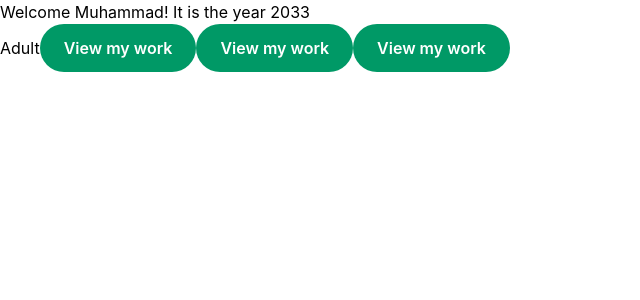
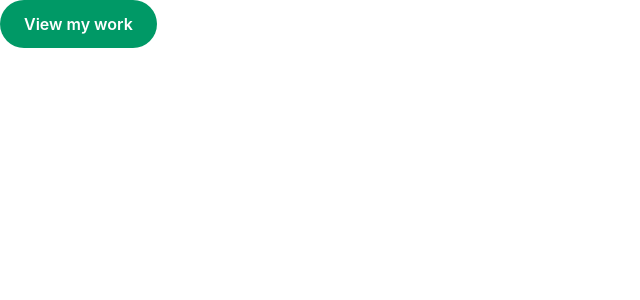
Before and after one commit to muhammad-hussein-ui/zihntech-landing-showcase, a React (Vite) app: page / in a window 1280 px wide. Shown: the top 300 px of the page, without its empty margins (0-640 px from the left). Built offline with nearby package versions, Linux system fonts and the light colour scheme.

Commit message:
Make Button reusable with label and href props

```diff
--- a/src/App.jsx
+++ b/src/App.jsx
@@ -1,21 +1,7 @@
 import Button from "./components/Button";
 
 function App() {
-  const name = "Muhammad";
-  const year = "2033";
-  const age = 50;
-
-  return (
-    <>
-      <p>
-        Welcome {name}! It is the year {year}
-      </p>
-      {age >= 18 ? "Adult" : "Minor"}
-      <Button />
-      <Button />
-      <Button />
-    </>
-  );
+  return <Button label="View my work" href="#projects" />;
 }
 
 export default App;
--- a/src/components/Button.jsx
+++ b/src/components/Button.jsx
@@ -1,11 +1,13 @@
-function Button() {
+// A button-looking link. It navigates, so the real element is <a>.
+// { label, href } are "props": values the parent passes in as attributes.
+function Button({ label, href }) {
   return (
-    <button
-      type="button"
-      className="rounded-full bg-emerald-600 px-6 py-3 font-semibold text-white hover:bg-emerald-700"
+    <a
+      href={href}
+      className="inline-block rounded-full bg-emerald-600 px-6 py-3 font-semibold text-white hover:bg-emerald-700"
     >
-      View my work
-    </button>
+      {label}
+    </a>
   );
 }
 
--- /dev/null
+++ b/src/components/Navbar.jsx
@@ -0,0 +1,16 @@
+function Navbar() {
+  const brand = "Muhammad Hussein";
+
+  return (
+    <header className="hidden md:flex gap-6">
+      {brand}
+      <nav>
+        <ul className="...">
+          {/* three or four <li> items, each with an <a href="#..."> */}
+        </ul>
+      </nav>
+    </header>
+  );
+}
+
+export default Navbar;
```
